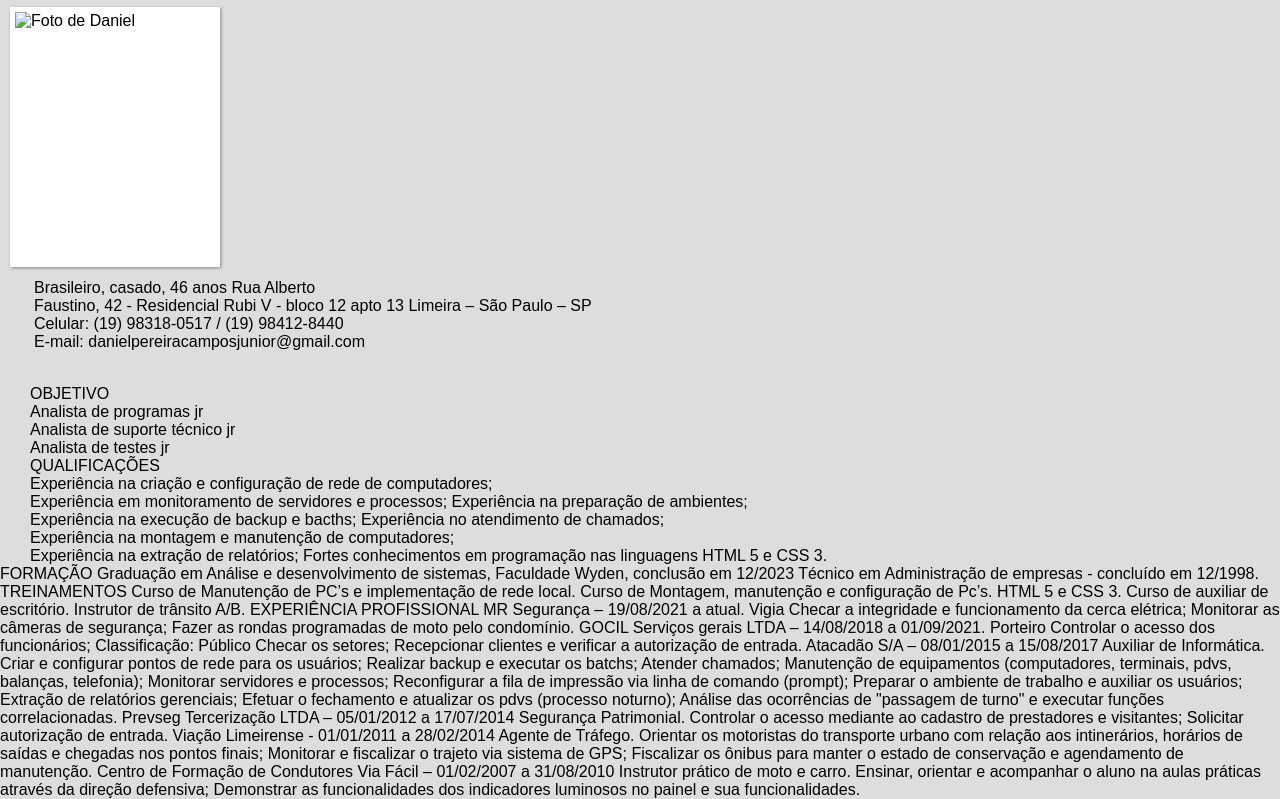
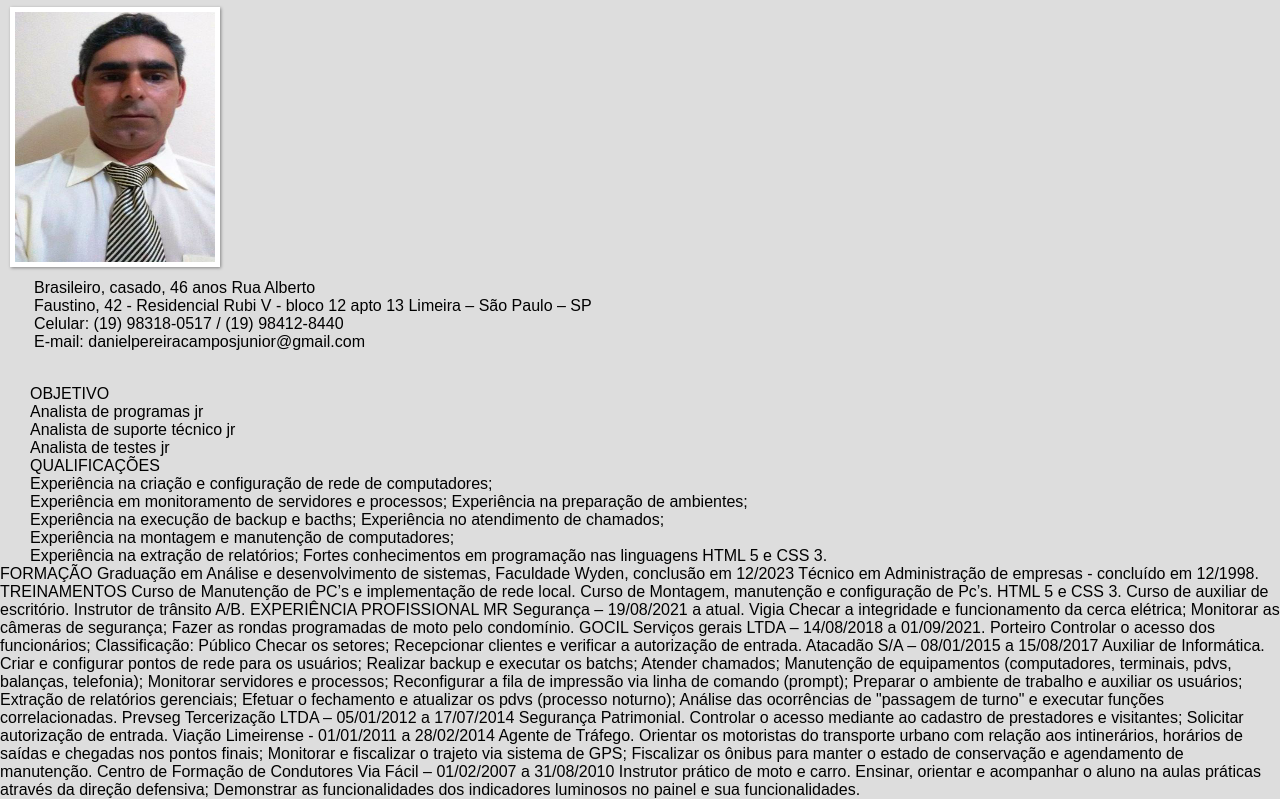
Before and after one commit to dapcjunior/dapcjunior.github.io, a plain HTML site: page curriculo.html in a window 1280 px wide. Shown: the part 78-877 px from the top of the page. Drawn offline with Linux system fonts and the light colour scheme; files that its build step writes are made by us from their sources.

Commit message:
Edicao VSCode
modificado  imagem arquivo css

```diff
--- a/_style/style.css
+++ b/_style/style.css
@@ -53,7 +53,7 @@ nav#menu li {
     background-color: #dddddd;
     padding: 10px;
     margin-left: 2;
-    transition: background-color:1s:
+    transition: background-color 1s;
 }
 nav#menu li:hover {
     background-color: #606060;
--- a/curriculo.html
+++ b/curriculo.html
@@ -5,7 +5,7 @@
     <meta charset="UTF-8" />
     <meta http-equiv="X-UA-Compatible" content="IE=edge" />
     <meta name="viewport" content="width=device-width, initial-scale=1.0" />
-    <link rel="stylesheet" href="../_css/style.css" />
+    <link rel="stylesheet" href="_style/style.css" />
     <title>Meu Porfólio</title>
   </head>
 
```
Also changed, not shown: index.html (+1 -1 lines), _img/foto-perfil-png.png (added).
